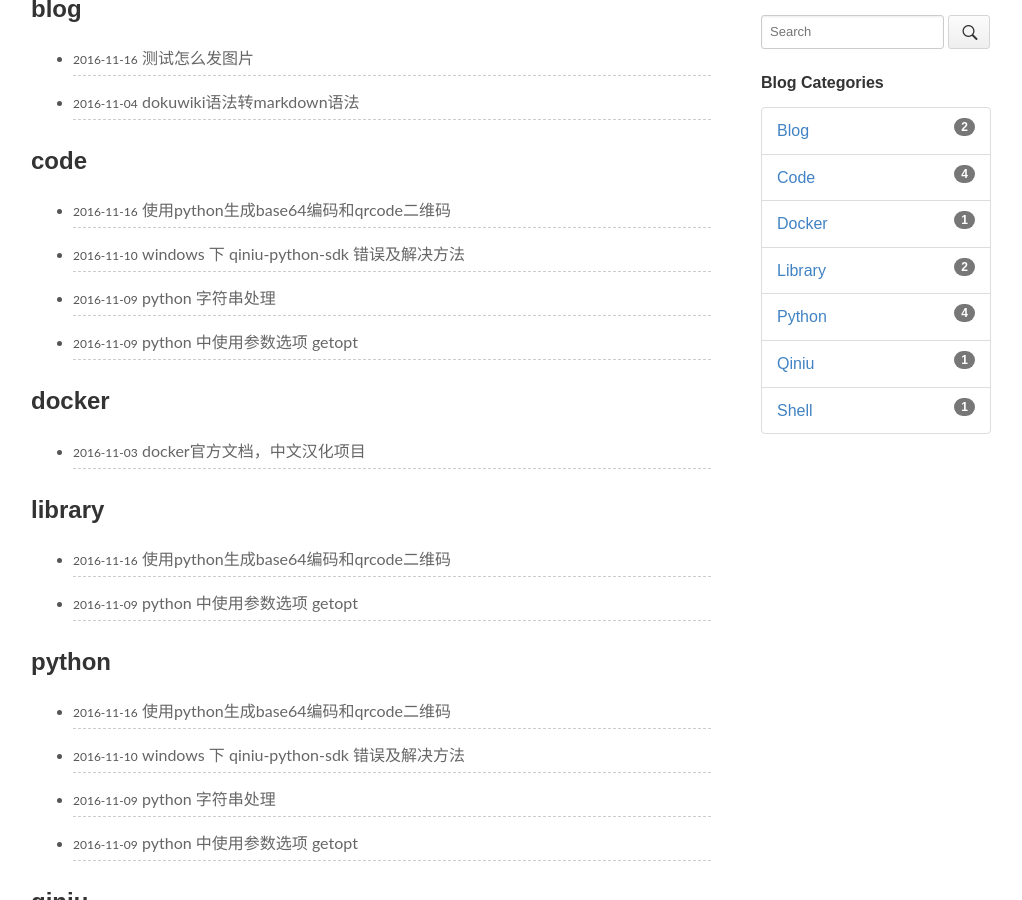
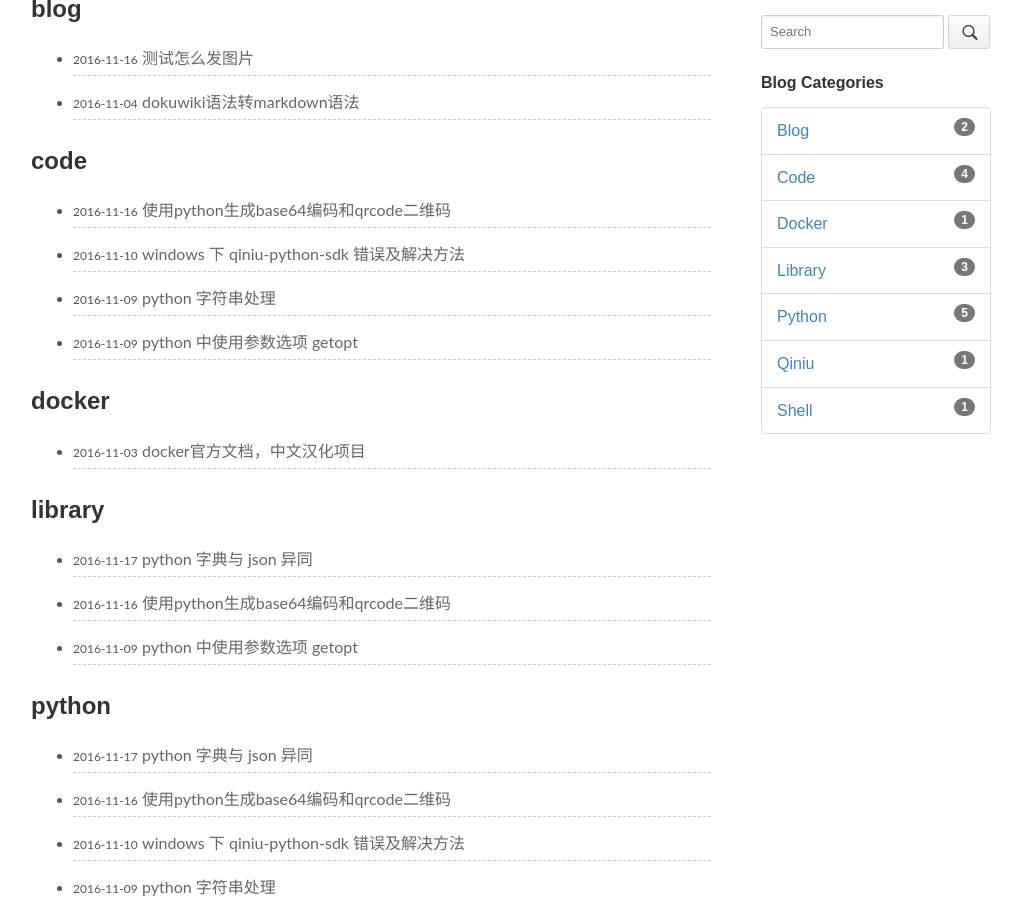
Before and after one commit to octowhale/octowhale.github.io, a Jekyll site: the page built from pages/categories.md, in a window 1280 px wide and 900 px high, scrolled down 227 px. Shown: the whole window, without its empty margins (139-1161 px from the left). Built offline with Jekyll 4.4.1, drawn with Linux system fonts in a browser that asks for light colours; some of the changed lines change nothing that is shown.

Commit message:
python json analysis

````diff
--- a/_posts/2016-11-17-python-json-usage.md
+++ b/_posts/2016-11-17-python-json-usage.md
@@ -1,3 +1,39 @@
+---
+layout: post
+title: python 字典与 json 异同
+categories: [python, library]
+description: "使用 python 解析 json 字符串，以及字典与 json 的差异"
+keywords: python, 解析, 参数
+---
+
+
+# json 与 dict
+
+从结构上来看， json 字符出与 python 字典看起来很相似，都是大括号 `{}` 括起来的键值对 `{key:value}`。
+
+` s='{"number":10,"map":"china","10":"the number"}' ` 该字符串可以通过**字符串转字典 `eval(s)` **也可以通过**json转字典 `json.loads(s)` **方式转换成字典
+
+```
+s='{"number":10,"map":"china","10":"the number"}'
+
+s_d=eval(s)
+print s_d
+# {'map': 'china', 'number': 10, '10': 'the number'}
+
+
+import json
+
+s_j=json.loads(s)
+print s_j
+# {u'map': u'china', u'number': 10, u'10': u'the number'}
+
+s_d	is s_j
+# False
+
+s_d	== s_j
+# True
+
+print type(s_d)
 # <type 'dict'>
 ```
 
````
